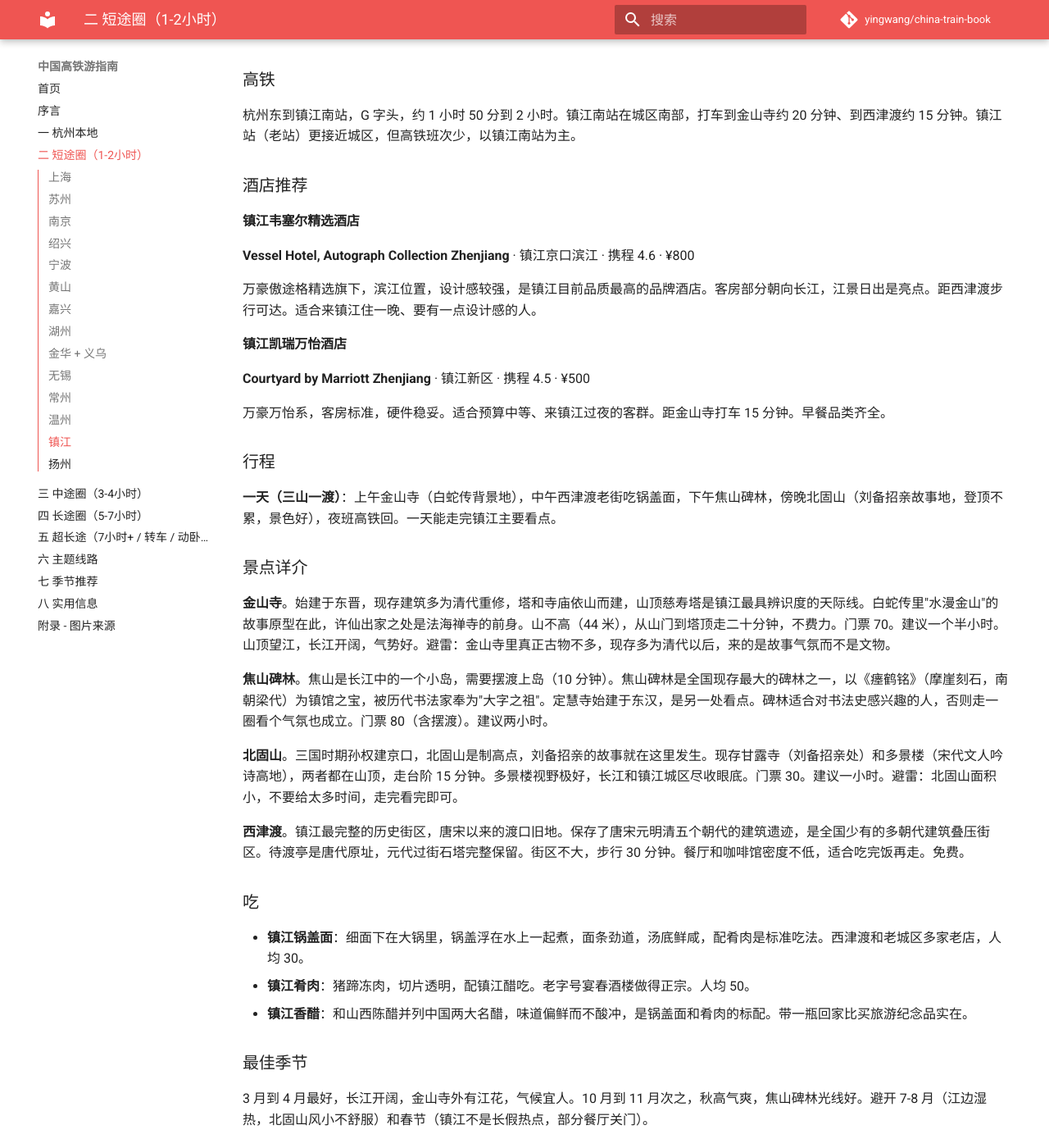
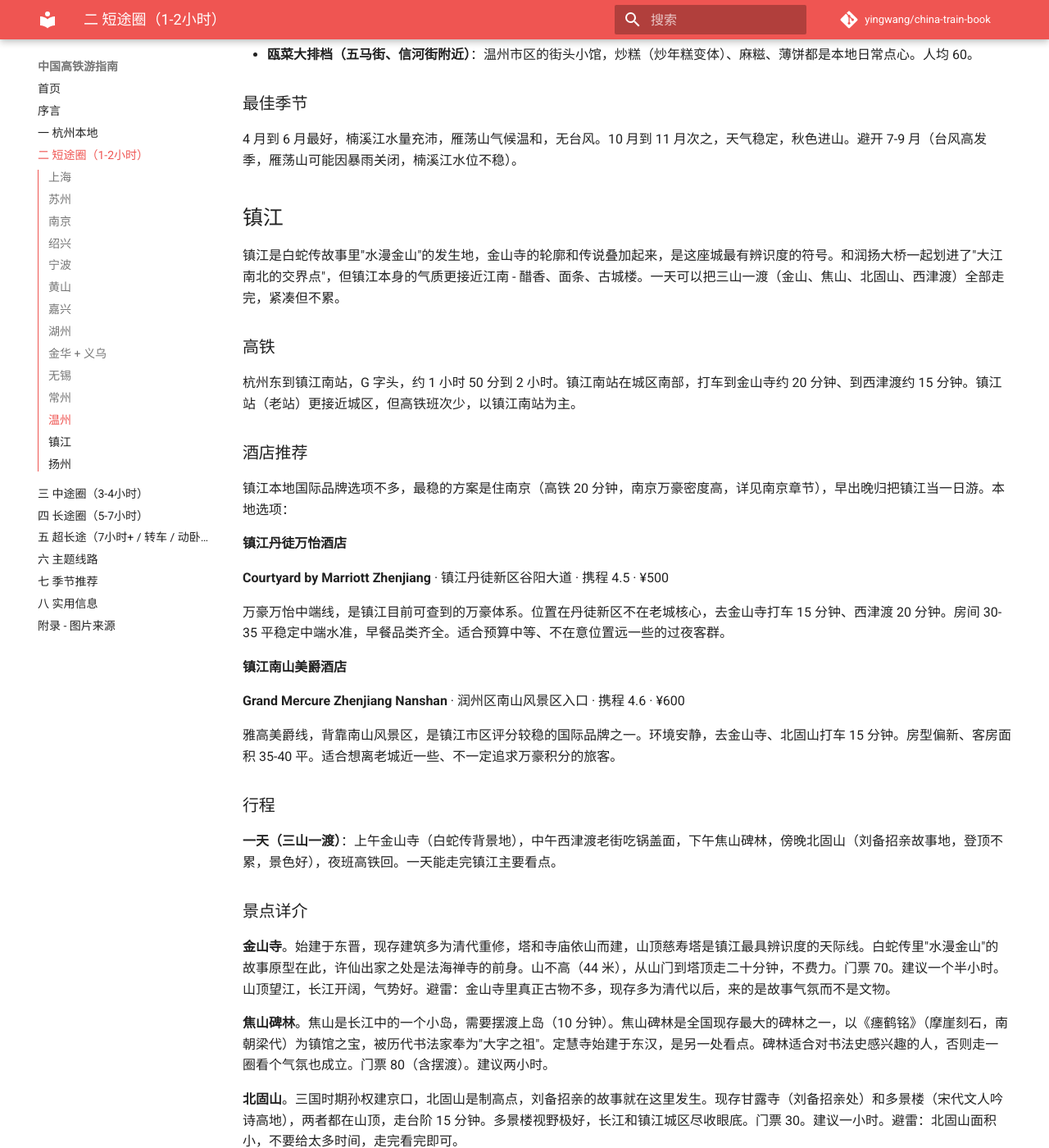
Before and after one commit to yingwang/china-train-book, an MkDocs documentation site: the page built from docs/chapters/02-near.md, in a window 1280 px wide and 1400 px high, scrolled down 33648 px. Shown: the whole window at 82% size. Built offline with MkDocs 1.6.1 and Material for MkDocs 9.7.7, drawn with Linux system fonts in a browser that asks for light colours; comment, search, counter and statistics services are not loaded; some of the changed text lies outside the part shown.

Commit message:
Fix 镇江 hotels + add 嘉兴万豪/福朋喜来登
- Remove 镇江韦塞尔精选 (does not exist), replace with 镇江丹徒万怡 +
  雅高美爵 + note that base in 南京 is the more practical option.
- Add 嘉兴万豪 (南湖 CBD, 4.6) and 嘉兴福朋喜来登 (高铁站, 4.5).

Co-Authored-By: Claude Opus 4.7 (1M context) <noreply@anthropic.com>

```diff
--- a/docs/chapters/02-near.md
+++ b/docs/chapters/02-near.md
@@ -609,6 +609,16 @@
 **月河 / 荷院等** · 月河老街沿岸 · 携程 4.7-4.8 各家 · ¥400-800
 
 月河老街两侧的明清宅院改造民宿，数量不少，整体评分集中在 4.7 以上。住在水边，推门见石桥和乌篷船，是嘉兴住宿体验的核心。挑评价数 300 以上的家为稳，旺季节假日提前两周。早餐自行到老街上的粽子铺和豆腐花摊更地道。
+
+#### 嘉兴万豪酒店
+**Jiaxing Marriott Hotel** · 南湖区中环南路（南湖 CBD） · 携程 4.6 · ¥700
+
+万豪标准旗舰，是嘉兴硬件最稳的国际连锁。客房宽敞、行政酒廊在高区，南湖景房视野直接。位置在南湖 CBD 而非老城，打车去月河老街十分钟、走南湖五分钟。中餐厅做本帮加江浙融合，下午茶水准在嘉兴前列。适合需要稳定连锁体验、看重万豪积分的旅客。避雷：步行去老城不顺，必打车。
+
+#### 嘉兴福朋喜来登酒店
+**Four Points by Sheraton Jiaxing** · 秀洲区高铁南站附近 · 携程 4.5 · ¥400
+
+喜来登中端线福朋，价格友好。位置在嘉兴南站旁，高铁进出最顺，去南湖打车二十分钟。房型面积 35-40 平稳定，硬装中端水准，不惊艳但够用。适合一晚过站、做乌镇/西塘中转的高铁旅客，不适合把嘉兴当目的地深度玩的客群。
 
 ### 行程
 
@@ -893,15 +903,17 @@
 
 ### 酒店推荐
 
-#### 镇江韦塞尔精选酒店
-**Vessel Hotel, Autograph Collection Zhenjiang** · 镇江京口滨江 · 携程 4.6 · ¥800
+镇江本地国际品牌选项不多，最稳的方案是住南京（高铁 20 分钟，南京万豪密度高，详见南京章节），早出晚归把镇江当一日游。本地选项：
 
-万豪傲途格精选旗下，滨江位置，设计感较强，是镇江目前品质最高的品牌酒店。客房部分朝向长江，江景日出是亮点。距西津渡步行可达。适合来镇江住一晚、要有一点设计感的人。
+#### 镇江丹徒万怡酒店
+**Courtyard by Marriott Zhenjiang** · 镇江丹徒新区谷阳大道 · 携程 4.5 · ¥500
 
-#### 镇江凯瑞万怡酒店
-**Courtyard by Marriott Zhenjiang** · 镇江新区 · 携程 4.5 · ¥500
+万豪万怡中端线，是镇江目前可查到的万豪体系。位置在丹徒新区不在老城核心，去金山寺打车 15 分钟、西津渡 20 分钟。房间 30-35 平稳定中端水准，早餐品类齐全。适合预算中等、不在意位置远一些的过夜客群。
 
-万豪万怡系，客房标准，硬件稳妥。适合预算中等、来镇江过夜的客群。距金山寺打车 15 分钟。早餐品类齐全。
+#### 镇江南山美爵酒店
+**Grand Mercure Zhenjiang Nanshan** · 润州区南山风景区入口 · 携程 4.6 · ¥600
+
+雅高美爵线，背靠南山风景区，是镇江市区评分较稳的国际品牌之一。环境安静，去金山寺、北固山打车 15 分钟。房型偏新、客房面积 35-40 平。适合想离老城近一些、不一定追求万豪积分的旅客。
 
 ### 行程
 
```
Also changed, not shown: other parts of docs/chapters/02-near.md (+8 -8 lines).
